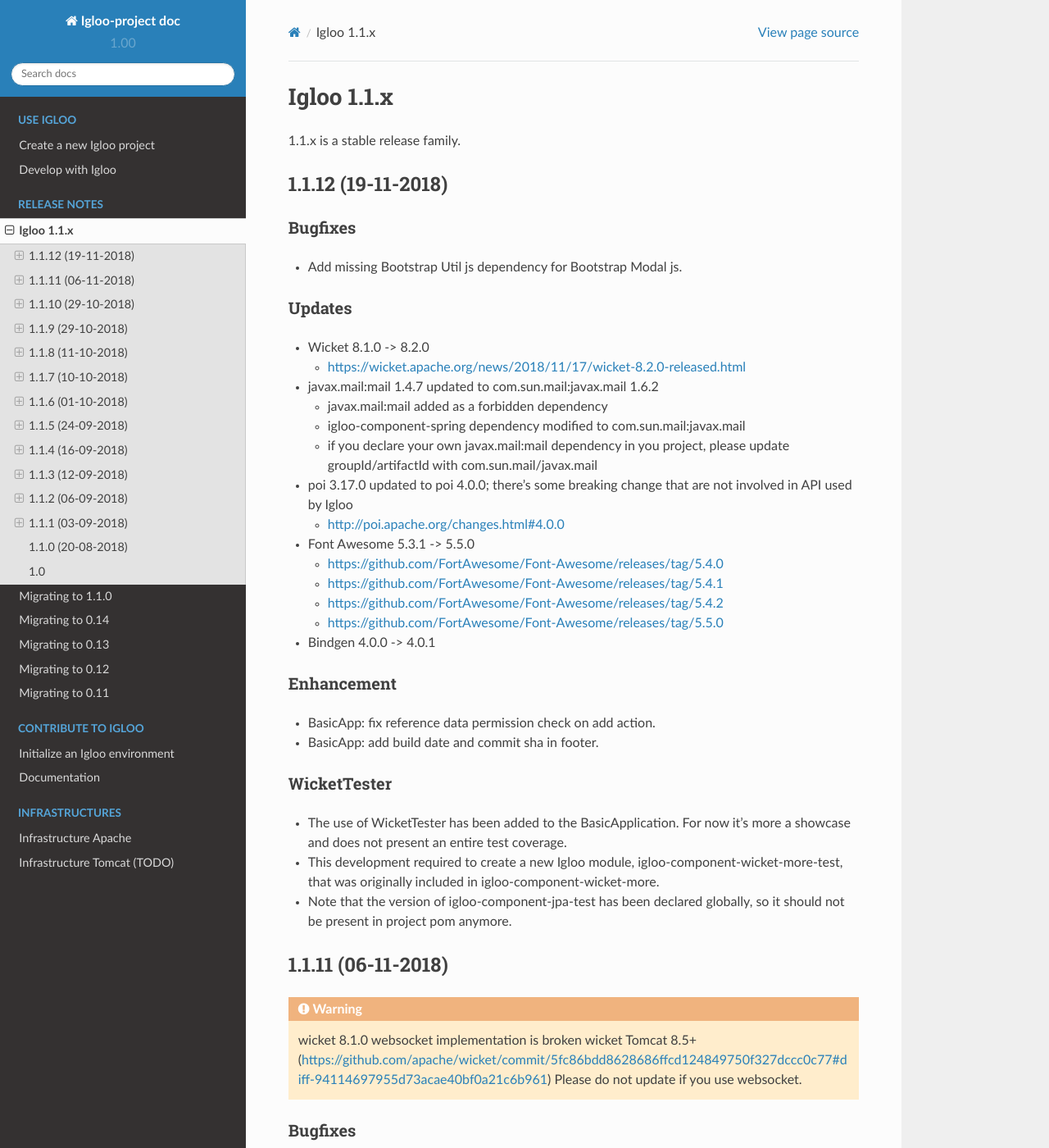
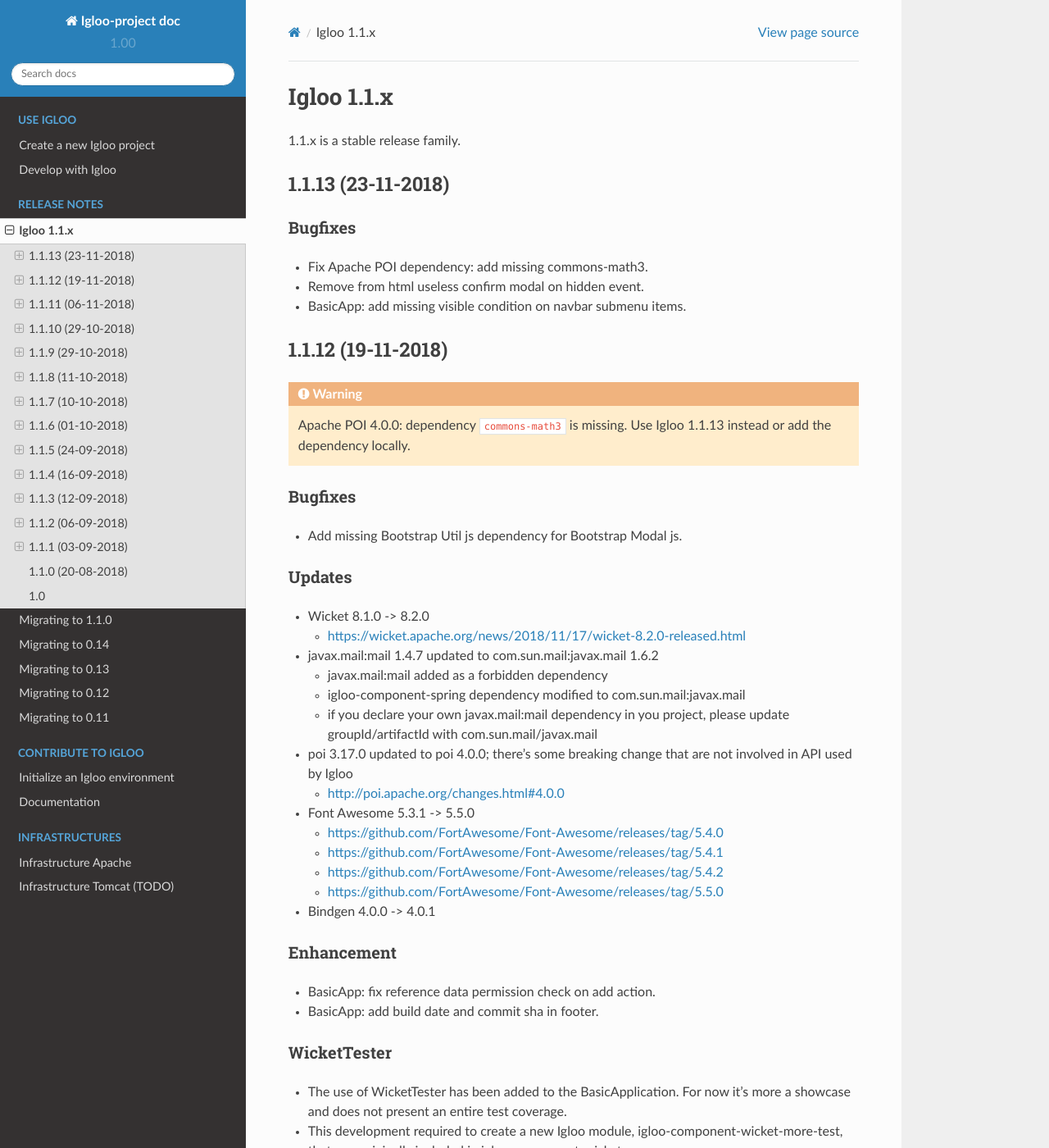
Before and after one commit to igloo-project/igloo-doc, a Sphinx documentation site: the page built from source/release-notes/1.1.x.rst, in a window 1280 px wide and 1400 px high. Shown: the whole window at 82% size. Built offline with Sphinx 7.4.7 and the Read the Docs theme 2.0.0, drawn with Linux system fonts in a browser that asks for light colours; some of the changed text lies outside the part shown.

Commit message:
1.1.13: update release notes

```diff
--- a/source/release-notes/1.1.x.rst
+++ b/source/release-notes/1.1.x.rst
@@ -5,10 +5,26 @@
 1.1.x is a stable release family.
 
 
+.. _v1.1.13:
+
+1.1.13 (23-11-2018)
+###################
+
+Bugfixes
+********
+
+* Fix Apache POI dependency: add missing commons-math3.
+* Remove from html useless confirm modal on hidden event.
+* BasicApp: add missing visible condition on navbar submenu items.
+
 .. _v1.1.12:
 
 1.1.12 (19-11-2018)
 ###################
+
+.. warning::
+  Apache POI 4.0.0: dependency ``commons-math3`` is missing.
+  Use Igloo 1.1.13 instead or add the dependency locally.
 
 Bugfixes
 ********
@@ -66,7 +82,7 @@
 ###################
 
 .. warning::
-  wicket 8.1.0 websocket implementation is broken wicket Tomcat 8.5+
+  Wicket 8.1.0 websocket implementation is broken wicket Tomcat 8.5+
   (https://github.com/apache/wicket/commit/5fc86bdd8628686ffcd124849750f327dccc0c77#diff-94114697955d73acae40bf0a21c6b961)
   Please do not update if you use websocket.
 
@@ -90,7 +106,7 @@
   * wicket 8.0.0 -> 8.1.0
 
 .. warning::
-  wicket 8.1.0 websocket implementation is broken wicket Tomcat 8.5+
+  Wicket 8.1.0 websocket implementation is broken wicket Tomcat 8.5+
   (https://github.com/apache/wicket/commit/5fc86bdd8628686ffcd124849750f327dccc0c77#diff-94114697955d73acae40bf0a21c6b961)
   Please do not update if you use websocket.
 
```
